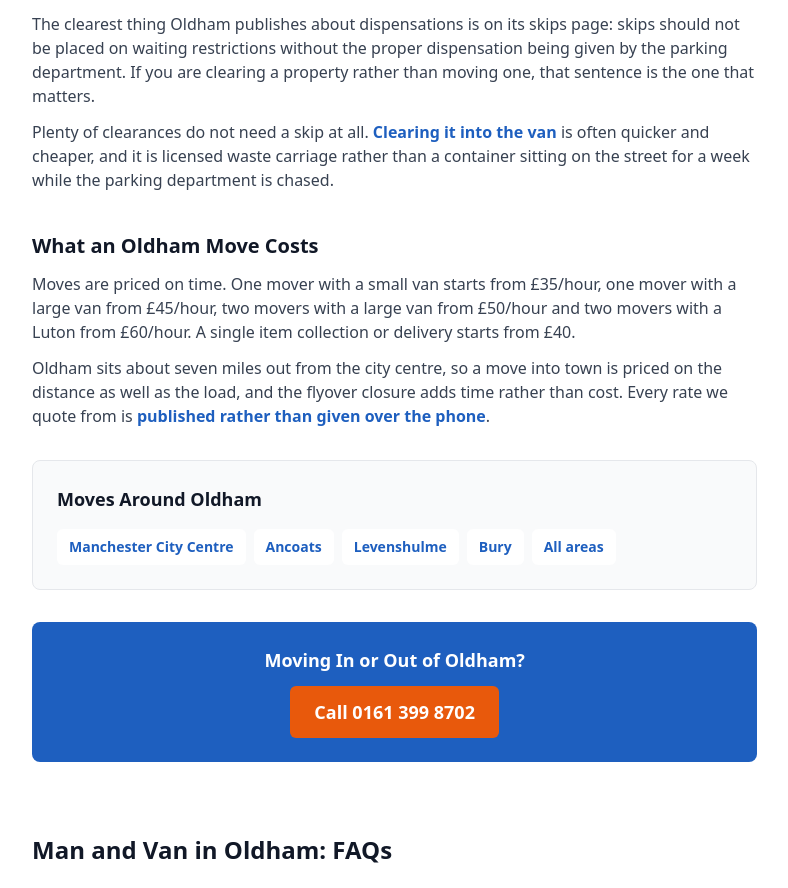
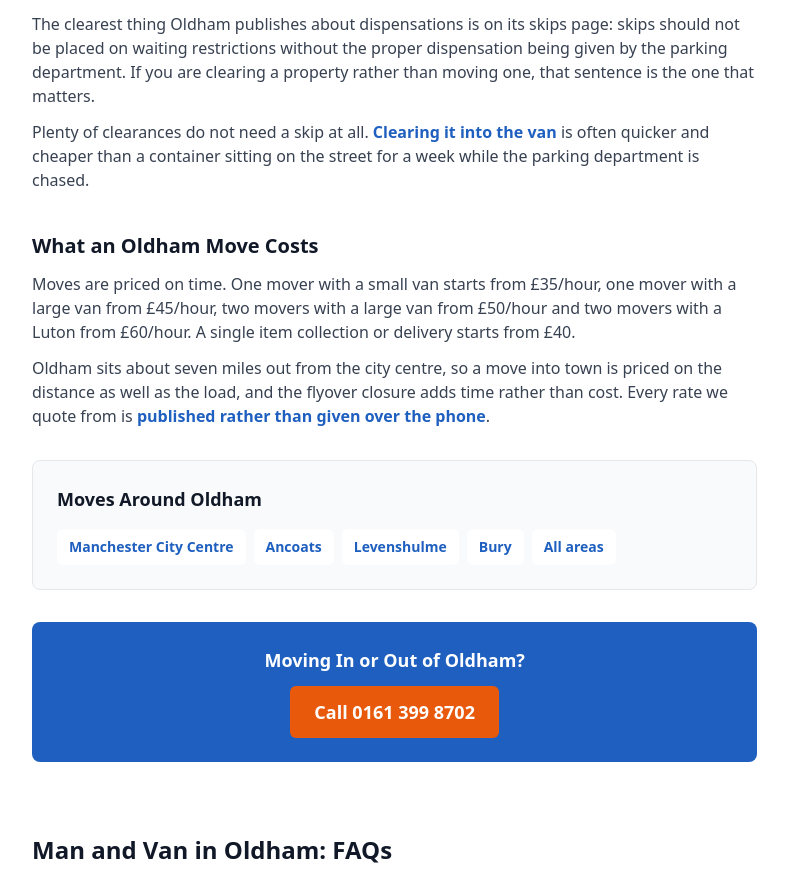
Before and after one commit to vimldn/manc, a Next.js app: page /locations/oldham in a window 1280 px wide. Shown: the part 1971-2859 px from the top of the page, without its empty margins (54-842 px from the left). Built offline with nearby package versions, Linux system fonts and the light colour scheme.

Commit message:
Drop the licensed waste claim from the Oldham page
The waste carrier registration in config is still a placeholder, and the
config says no licensed-waste claim may be made until it is real.

```diff
--- a/src/app/locations/oldham/page.tsx
+++ b/src/app/locations/oldham/page.tsx
@@ -211,7 +211,7 @@ export default function OldhamPage() {
             />
             <RichText
               className="mt-3 text-gray-700"
-              text="Plenty of clearances do not need a skip at all. [Clearing it into the van](/services/rubbish-removal/) is often quicker and cheaper, and it is licensed waste carriage rather than a container sitting on the street for a week while the parking department is chased."
+              text="Plenty of clearances do not need a skip at all. [Clearing it into the van](/services/rubbish-removal/) is often quicker and cheaper than a container sitting on the street for a week while the parking department is chased."
             />
           </section>
 
```
